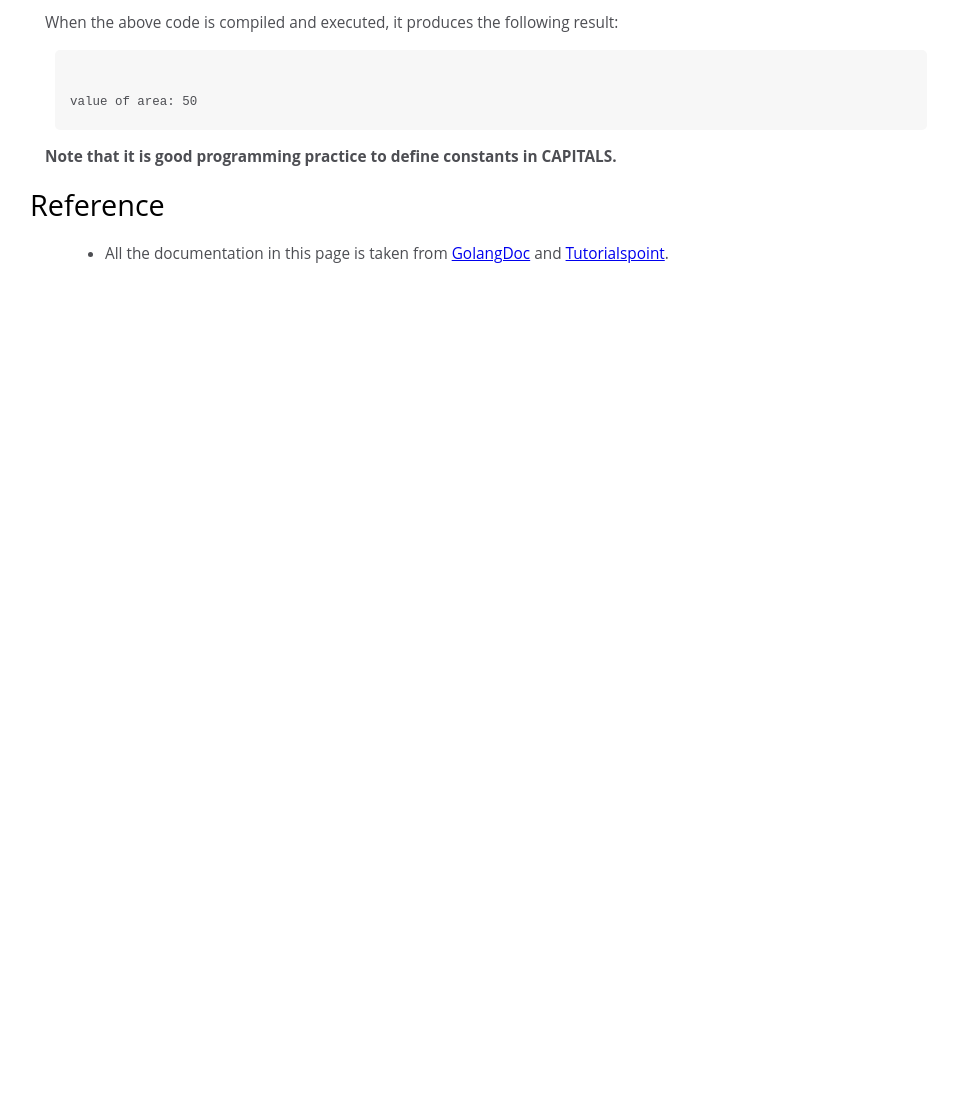
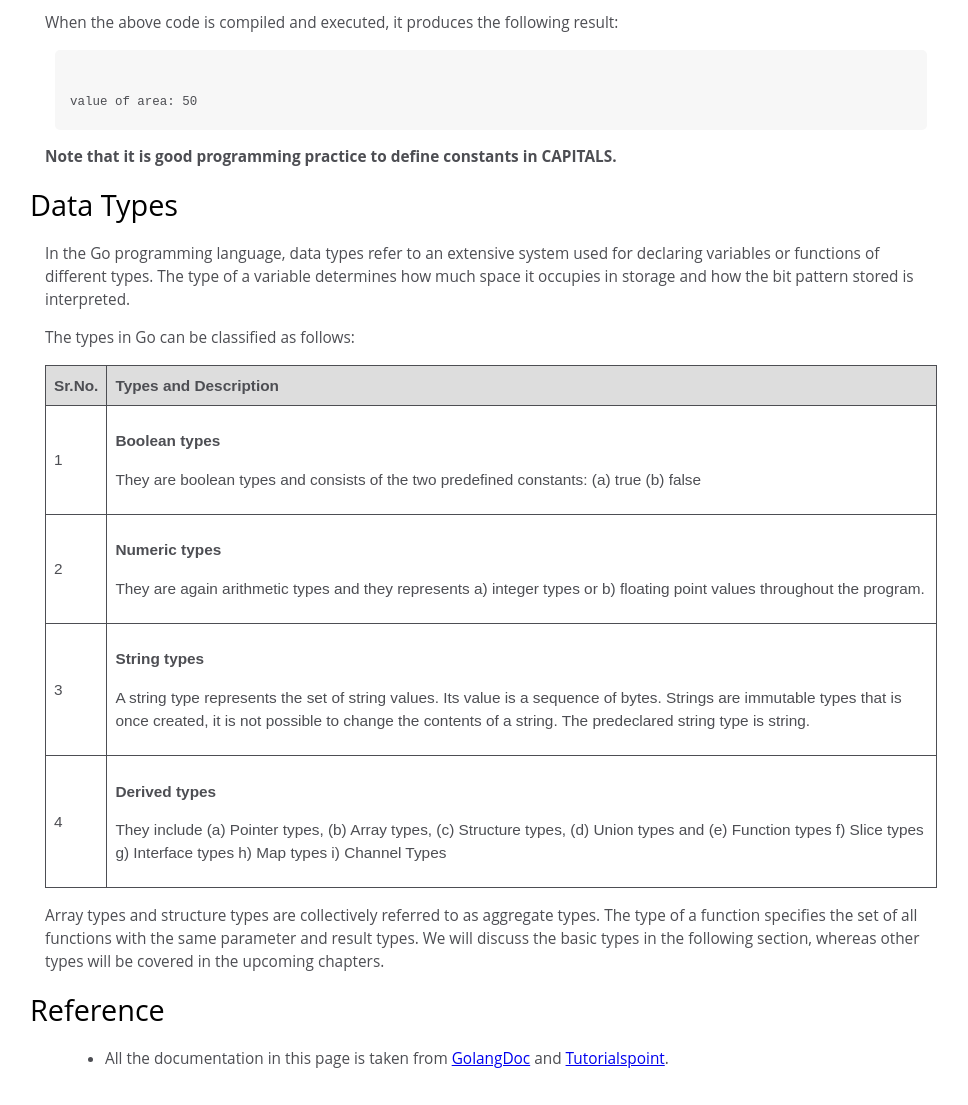
Before and after one commit to william-phokompe/technical-documentation, a plain HTML site: page index.html in a window 1280 px wide. Shown: the part 7450-8555 px from the top of the page, without its empty margins (308-1276 px from the left). Before the commit the page ends 7750 px from the top, so only its background shows below. Drawn offline with Linux system fonts and the light colour scheme.

Commit message:
data types

```diff
--- a/index.html
+++ b/index.html
@@ -411,7 +411,59 @@
                 <p><b>Note that it is good programming practice to define constants in CAPITALS.</b></p>
             </article>
         </section>
+        <section class="main-section" id="data_types">
+            <header>Data Types</header>
+            <article>
+                <p>
+                    In the Go programming language, data types refer to an extensive system used for declaring variables or functions of different types.
+                    The type of a variable determines how much space it occupies in storage and how the bit pattern stored is interpreted.
+                </p>
+                <p>The types in Go can be classified as follows: </p>
+                <table>
+                    <tr>
+                        <th>Sr.No.</th>
+                        <th>Types and Description</th>
+                    </tr>
+                    <tr>
+                        <td>1</td>
+                        <td>
+                            <p><b>Boolean types</b></p>
+                            <p>They are boolean types and consists of the two predefined constants: (a) true (b) false</p>
+                        </td>
+                    </tr>
 
+                    <tr>
+                        <td>2</td>
+                        <td>
+                            <p><b>Numeric types</b></p>
+                            <p>They are again arithmetic types and they represents a) integer types or b) floating point values throughout the program.</p>
+                        </td>
+                    </tr>
+
+                    <tr>
+                        <td>3</td>
+                        <td>
+                            <p><b>String types</b></p>
+                            <p>A string type represents the set of string values. Its value is a sequence of bytes. Strings are immutable types that is once created, it is not possible to change the contents of a string. The predeclared string type is string.</p>
+                        </td>
+                    </tr>
+
+                    <tr>
+                        <td>4</td>
+                        <td>
+                            <p><b>Derived types</b></p>
+                            <p>They include (a) Pointer types, (b) Array types, (c) Structure types, (d) Union types and (e) Function types f) Slice types g) Interface types h) Map types i) Channel Types</p>
+                        </td>
+                    </tr>
+
+                </table>
+                <p>
+                    Array types and structure types are collectively referred to as aggregate types.
+                    The type of a function specifies the set of all functions with the same parameter and result types.
+                    We will discuss the basic types in the following section, whereas other types will be covered in the upcoming chapters.
+                </p>
+            </article>
+        </section>
         <section class="main-section" id="reference">
             <header>Reference</header>
             <article>
--- a/styles.css
+++ b/styles.css
@@ -125,3 +125,19 @@ code {
         min-width: 233px;
     }
 }
+
+table {
+    font-family: arial, sans-serif;
+    border-collapse: collapse;
+    width: 100%;
+  }
+
+  td, th {
+    border: 1px solid #4d4e53;
+    text-align: left;
+    padding: 8px;
+  }
+
+  th {
+      background-color: #dddddd;
+  }
```
